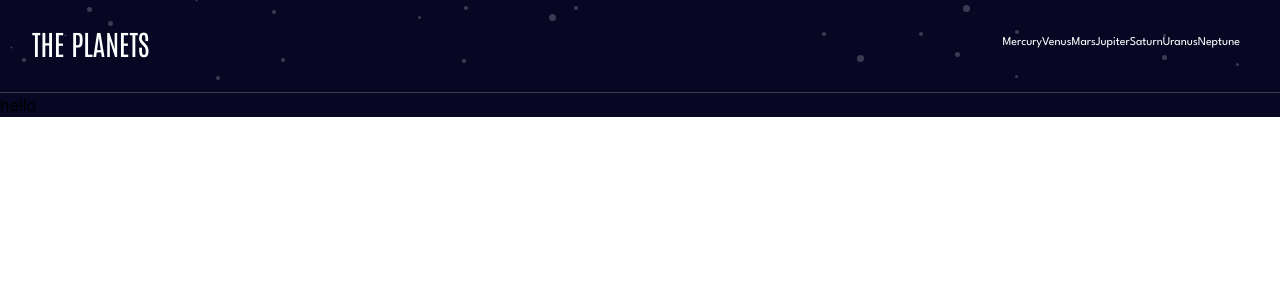
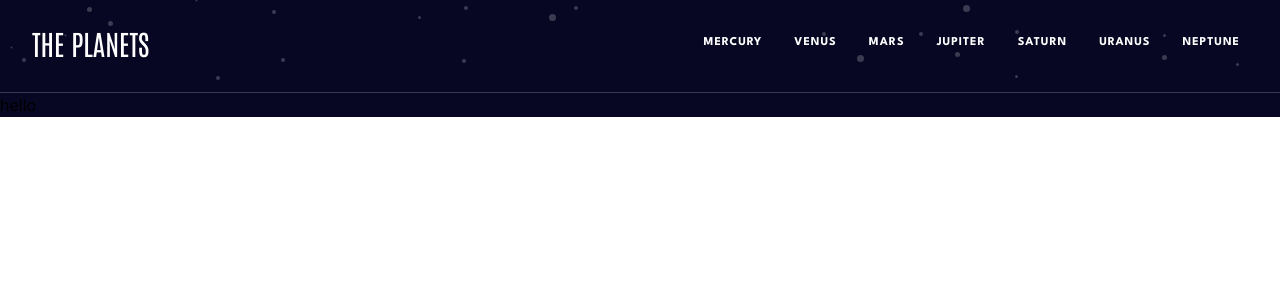
Before and after one commit to tornike2002/planet-side, a Next.js app: page / in a window 1280 px wide. Shown: the top 300 px of the page. Built offline with nearby package versions, Linux system fonts and the light colour scheme.

Commit message:
finished header design

```diff
--- a/app/components/Navbar.js
+++ b/app/components/Navbar.js
@@ -6,7 +6,10 @@ const Navbar = () => {
       <h1 className="text-white font-antonio text-28px font-normal leading-normal  uppercase">
         THE PLANETS
       </h1>
-      <nav className="text-white font-spartan text-xs">
+      <nav
+        className="text-white font-spartan text-xs font-bold leading-6 tracking-[1px]
+      uppercase flex gap-8"
+      >
         <Link href="/">Mercury</Link>
         <Link href="/Venus">Venus</Link>
         <Link href="/Mars">Mars</Link>
--- a/app/globals.css
+++ b/app/globals.css
@@ -1,6 +1,5 @@
 @import url("https://fonts.googleapis.com/css2?family=Antonio:wght@100..700&display=swap");
 @import url("https://fonts.googleapis.com/css2?family=League+Spartan:wght@100..900&display=swap");
-
 @tailwind base;
 @tailwind components;
 @tailwind utilities;
```
